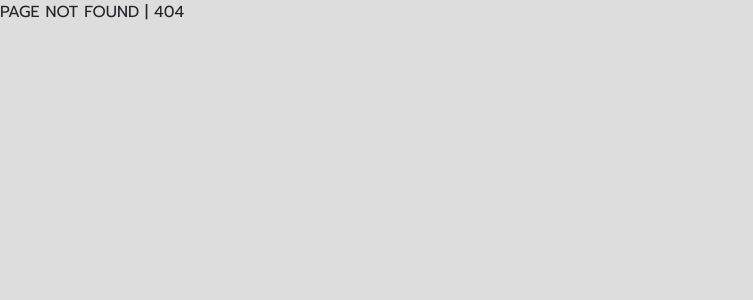
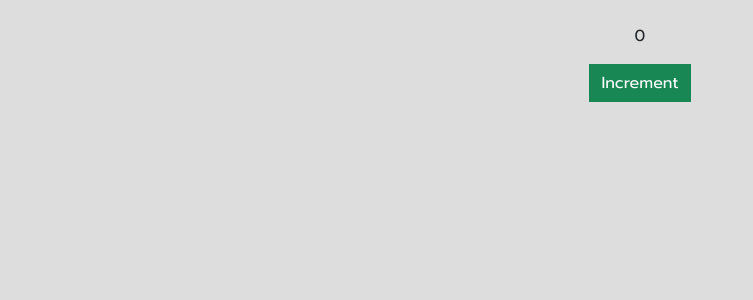
Before and after one commit to mern-trainer/amrin-batch, a React (Create React App) app: page /use-reducer in a window 1280 px wide. Before the commit this address had no page. Shown: the top 300 px of the page, without its empty margins (0-753 px from the left). Built offline with nearby package versions, Linux system fonts and the light colour scheme.

Commit message:
use reducer

```diff
--- a/src/App.jsx
+++ b/src/App.jsx
@@ -9,6 +9,7 @@ import Form from "./Pages/Form"
 import Formik from "./Pages/Formik"
 import Redux from "./Pages/Redux"
 import TodoPage from "./Pages/TodoPage"
+import UseReducer from "./Pages/useReducer"
 
 const App = () => {
 // UX
@@ -25,6 +26,7 @@ const App = () => {
             <Route path="/cart" Component={CartPage} />
             <Route path="/redux" Component={Redux} />
             <Route path="/todo" Component={TodoPage} />
+            <Route path="/use-reducer" Component={UseReducer} />
             <Route path="/shop/view/:product_id" Component={ProductSingleView} />
 
             <Route path="*" Component={PageNotFound} /> {/* not found page */}
--- /dev/null
+++ b/src/Pages/useReducer.jsx
@@ -0,0 +1,23 @@
+import React, { useReducer } from 'react'
+
+const reducer = (state, action) => {
+    if (action.type == "counter/increment") {
+        return state + action.payload.number
+    }
+}
+
+const UseReducer = () => {
+
+    const [counter, dispatch] = useReducer(reducer, 0)
+
+    const handleUpdate = () => {
+        dispatch({ type: "counter/increment", payload: { number: 100 } })
+    }
+
+    return <div className="d-flex flex-column align-items-center mt-4 gap-3">
+        <div>{counter}</div>
+        <button className="btn btn-success rounded-0" onClick={handleUpdate}>Increment</button>
+    </div>
+}
+
+export default UseReducer
```
